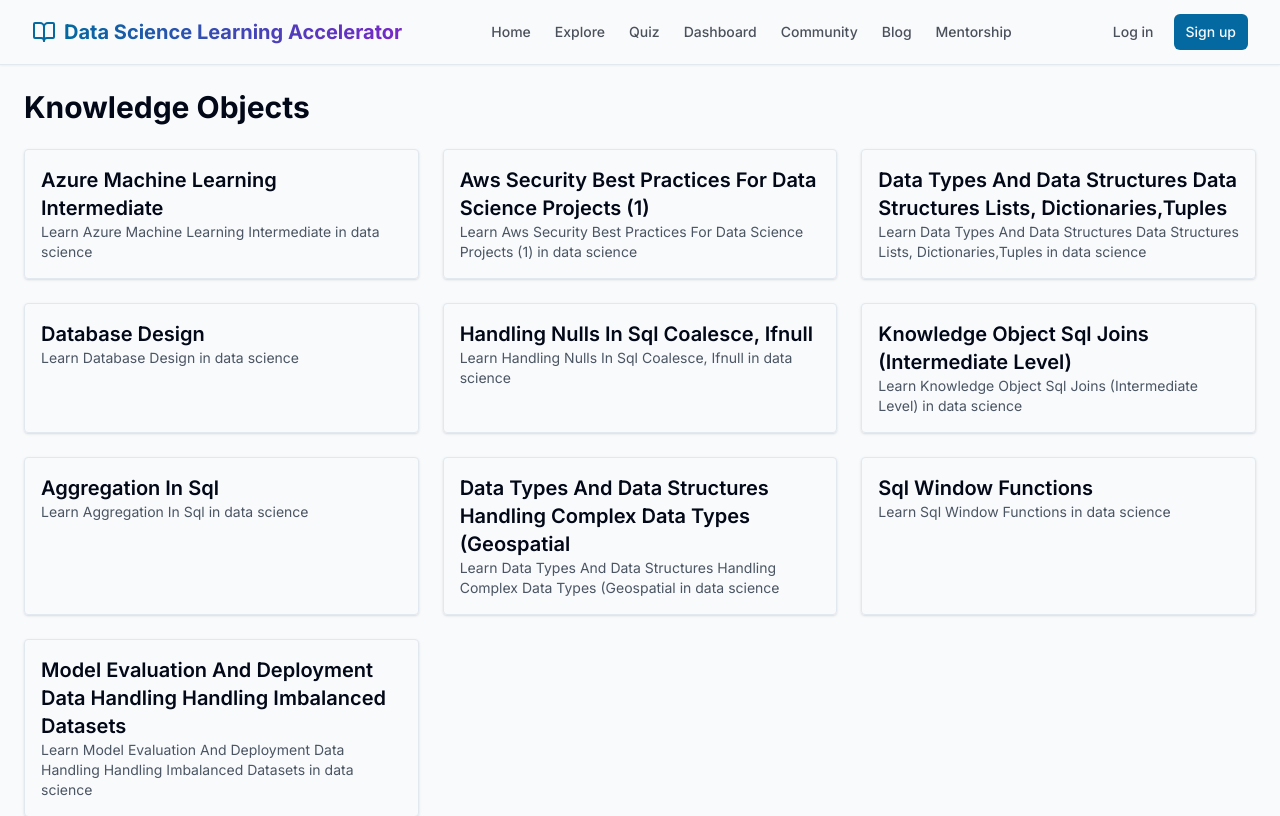
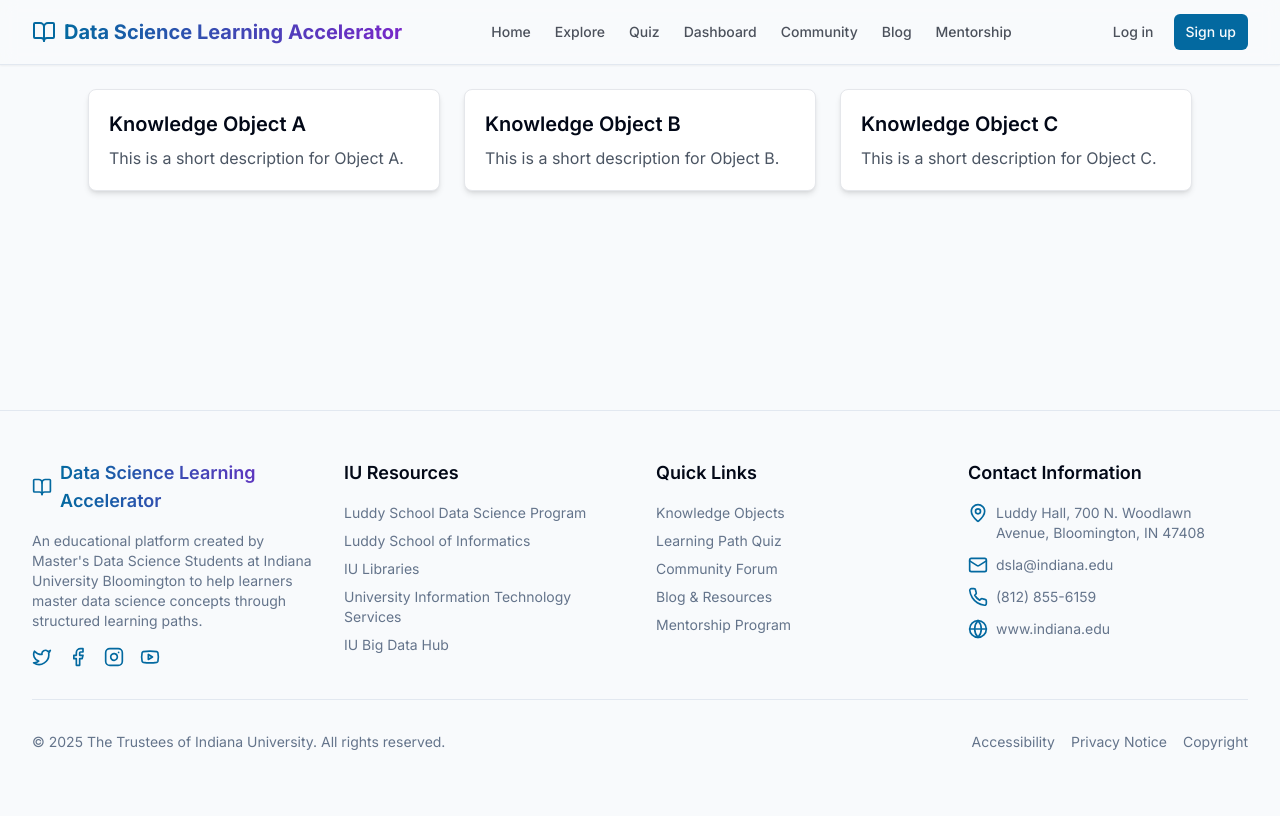
Before and after one commit to nimis2708/DSLA_Website1, a Next.js app: page /ko/ko-11 in a window 1280 px wide. Shown: the top 816 px of the page. Built offline with nearby package versions, Linux system fonts and the light colour scheme.

Commit message:
Update page.tsx

```diff
--- a/app/ko/[id]/page.tsx
+++ b/app/ko/[id]/page.tsx
@@ -1,68 +1,83 @@
-"use client";
+import React, { useState, useEffect } from 'react';
 
-import React, { useEffect, useState } from "react";
-import Papa from "papaparse";
+const KnowledgeObjects = () => {
+  const [tiles, setTiles] = useState([]);
+  const [selectedTile, setSelectedTile] = useState(null);
 
-type KnowledgeObject = {
-  id: string;
-  title: string;
-  section: string;
-  level: string;
-  overview: string;
-  tags: string;
-  github_path: string;
-  content: string;
+  // Mock fetch call (you can replace this with a real API)
+  useEffect(() => {
+    const fetchTiles = async () => {
+      // Simulate async fetch
+      const mockData = [
+        {
+          id: 1,
+          title: 'Knowledge Object A',
+          description: 'This is a short description for Object A.',
+          tags: ['AI', 'ML'],
+        },
+        {
+          id: 2,
+          title: 'Knowledge Object B',
+          description: 'This is a short description for Object B.',
+          tags: ['Data', 'Analytics'],
+        },
+        {
+          id: 3,
+          title: 'Knowledge Object C',
+          description: 'This is a short description for Object C.',
+          tags: ['Cloud', 'Security'],
+        },
+      ];
+      setTiles(mockData);
     };
 
-export default function Page5() {
-  const [data, setData] = useState<KnowledgeObject[]>([]);
-  const [selectedTileId, setSelectedTileId] = useState<string | null>(null);
-
-  useEffect(() => {
-    fetch("/knowledge_objects.csv")
-      .then((response) => response.text())
-      .then((csvText) => {
-        Papa.parse<KnowledgeObject>(csvText, {
-          header: true,
-          skipEmptyLines: true,
-          complete: (results) => {
-            setData(results.data);
-          },
-        });
-      });
+    fetchTiles();
   }, []);
 
+  // Detail view
+  if (selectedTile) {
     return (
-    <div className="p-6 max-w-7xl mx-auto">
-      <h1 className="text-3xl font-bold mb-6">Knowledge Objects</h1>
+      <div className="p-6 max-w-3xl mx-auto">
+        <button
+          onClick={() => setSelectedTile(null)}
+          className="text-blue-600 underline mb-4 inline-block"
+        >
+          ← Back to all objects
+        </button>
 
-      <div className="grid grid-cols-1 sm:grid-cols-2 lg:grid-cols-3 gap-6">
-        {data.map((tile) => {
-          const isSelected = tile.id === selectedTileId;
-
-          return (
-            <div
-              key={tile.id}
-              className="p-4 border rounded shadow hover:bg-gray-100 transition cursor-pointer"
-              onClick={() =>
-                setSelectedTileId(isSelected ? null : tile.id)
-              }
+        <div className="bg-white shadow-md rounded p-6">
+          <h2 className="text-2xl font-bold mb-2">{selectedTile.title}</h2>
+          <p className="text-gray-700 mb-4">{selectedTile.description}</p>
+          <div className="flex flex-wrap gap-2">
+            {selectedTile.tags.map((tag, index) => (
+              <span
+                key={index}
+                className="bg-blue-100 text-blue-800 text-sm px-3 py-1 rounded-full"
               >
-              <h2 className="text-xl font-semibold">{tile.title}</h2>
-              <p className="text-sm text-gray-600">{tile.overview}</p>
-
-              {isSelected && (
-                <div className="mt-4 bg-white rounded border-t pt-4">
-                  <div
-                    className="prose prose-sm sm:prose lg:prose-lg max-w-none"
-                    dangerouslySetInnerHTML={{ __html: tile.content }}
-                  />
+                {tag}
+              </span>
+            ))}
           </div>
-              )}
-            </div>
-          );
-        })}
         </div>
       </div>
     );
   }
+
+  // Grid view
+  return (
+    <div className="grid grid-cols-1 md:grid-cols-3 gap-6 p-6 max-w-6xl mx-auto">
+      {tiles.map((tile) => (
+        <div
+          key={tile.id}
+          onClick={() => setSelectedTile(tile)}
+          className="cursor-pointer bg-white border border-gray-200 rounded-lg shadow-md p-5 hover:shadow-lg transition-shadow"
+        >
+          <h3 className="text-xl font-semibold mb-2">{tile.title}</h3>
+          <p className="text-gray-600">{tile.description}</p>
+        </div>
+      ))}
+    </div>
+  );
+};
+
+export default KnowledgeObjects;
```
Lines whose indentation alone changed are shown as unchanged.
